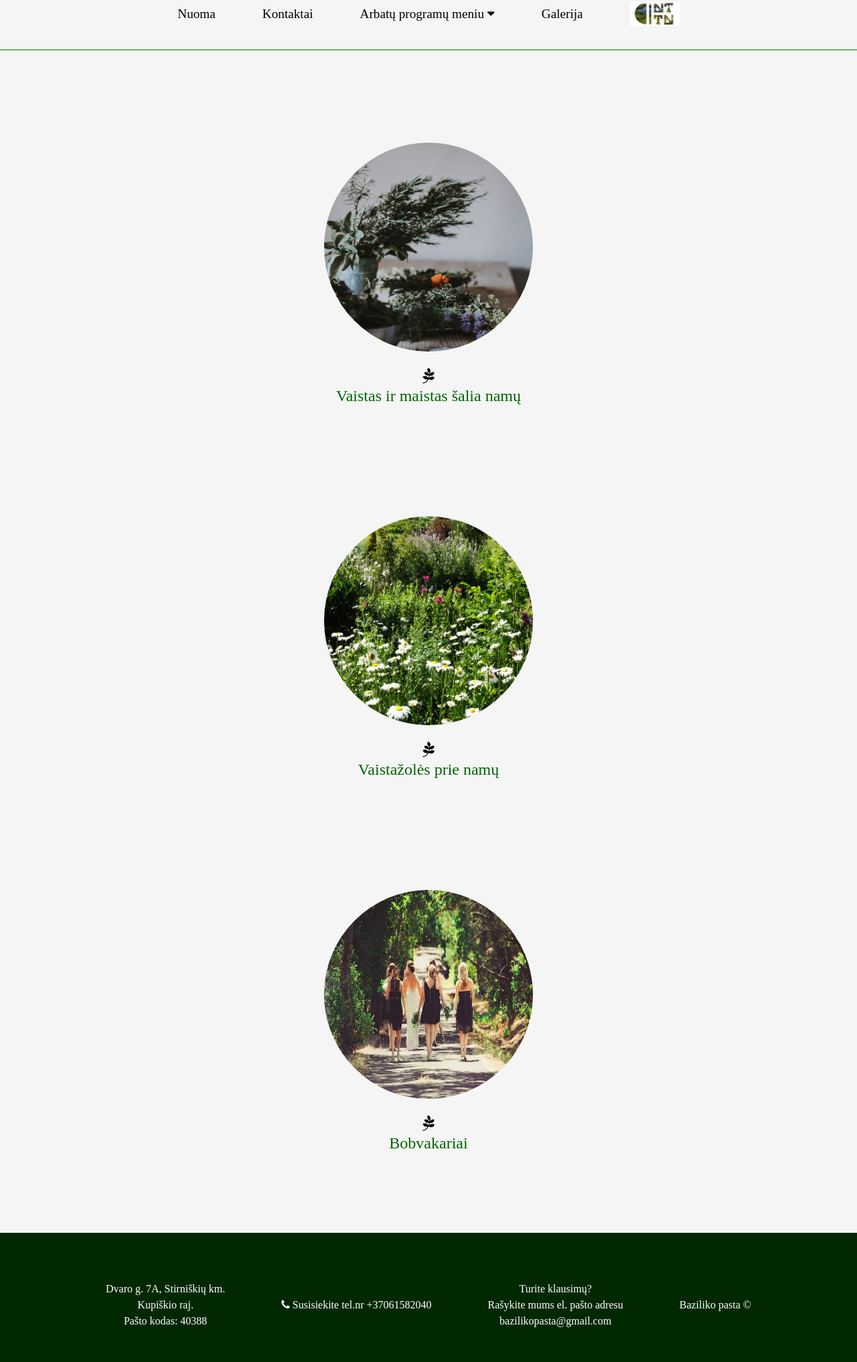
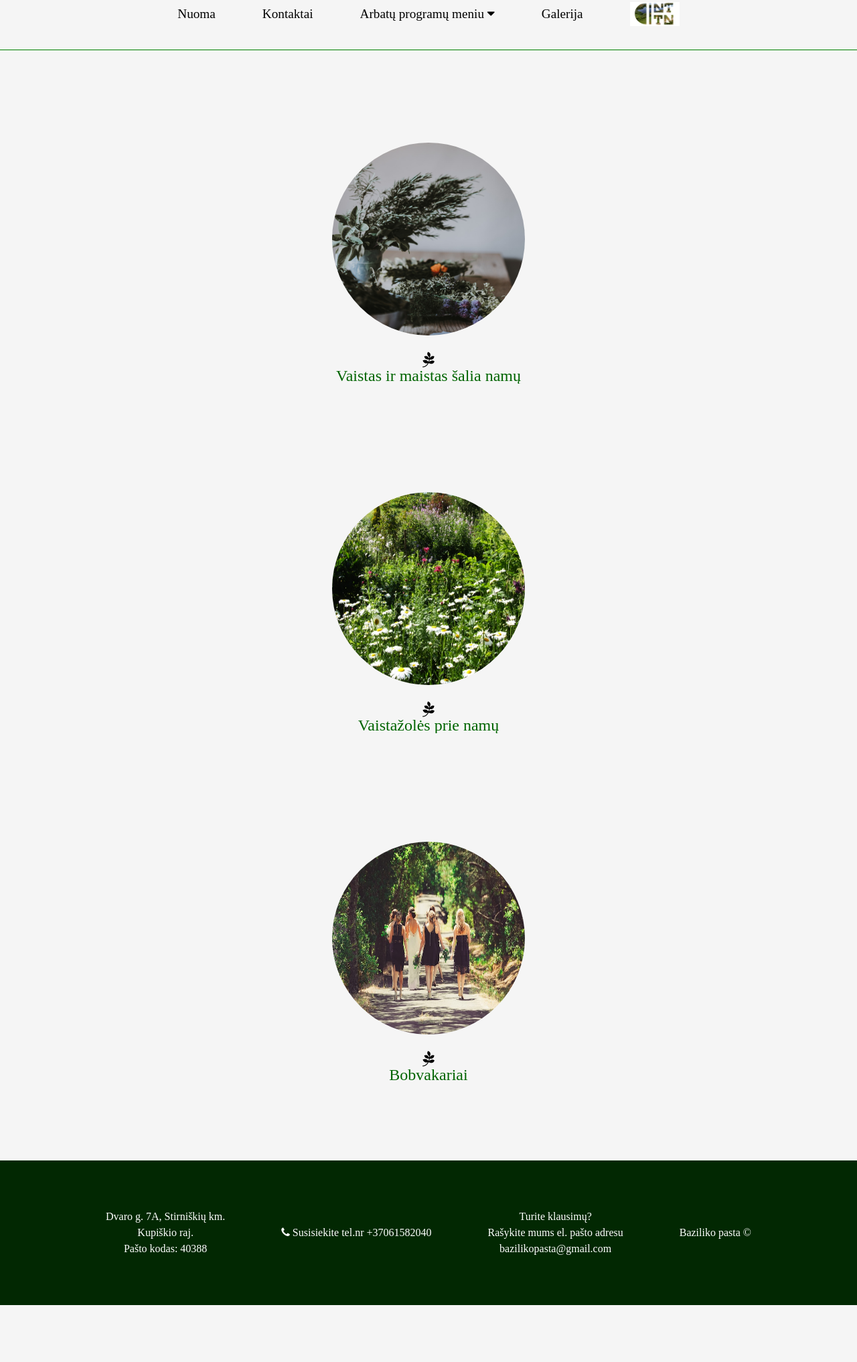
Before and after one commit to gojamont/Webpage_for_teas, a Flask app: page /meniu in a window 1280 px wide. Shown: the part 258-2292 px from the top of the page at 67% size. After the commit the page ends 2207 px from the top, so only its background shows below. Run offline with Flask 3, Linux system fonts and the light colour scheme; some libraries are stand-ins or nearby versions.

Commit message:
small commit

```diff
--- a/static/styles.css
+++ b/static/styles.css
@@ -25,7 +25,7 @@ body {
 div {
     text-align: center;
     margin: 1.875em;
-    line-height: 1.5;
+    line-height: 1.5rem;
     display: flex;
     flex-direction: column;
     justify-content: center;
@@ -75,17 +75,15 @@ div {
     color: green;
 }
 
-.meniu {
+.meniu{
+    display: flex;
     flex-direction: row;
-}
-.item {
-    display: flex;
-    padding: 1em;
 }
 
 .item a{
     color: darkgreen;
     text-decoration: none;
+    overflow: hidden;
 }
 
 .item a:hover {
@@ -93,10 +91,11 @@ div {
 }
 
 .item img {
-    width: 13em;
-    height: 13em;
+    width: 12em;
+    height: 12em;
     border-radius: 50%;
     margin: 1em;
+
 }
 
 /* Dropdown menu */
--- a/templates/meniu.html
+++ b/templates/meniu.html
@@ -6,7 +6,7 @@
 
 {% block main %}
 <form action="/meniu">
-      <div class="meniu">
+	<div class="meniu">
         <div class="item">
         	<img src="static\photos_2\vaistazoles.jpg" alt="Vaistažolės">
               <i class="fa fa-pagelines"></i>
@@ -22,6 +22,6 @@
             <i class="fa fa-pagelines"></i>
             <a href="{{ url_for('edu_3') }}"> Bobvakariai </a>
         </div>
-      </div>
-  </form>
+    </div>
+</form>
 {% endblock %}
```
